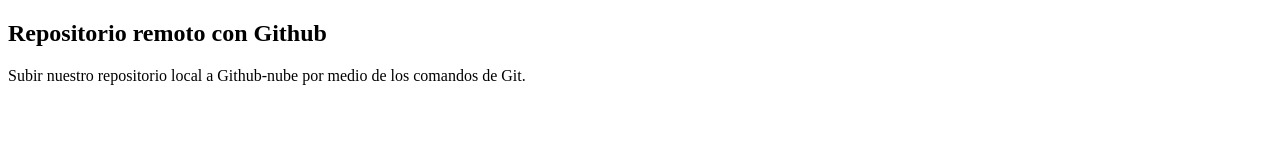
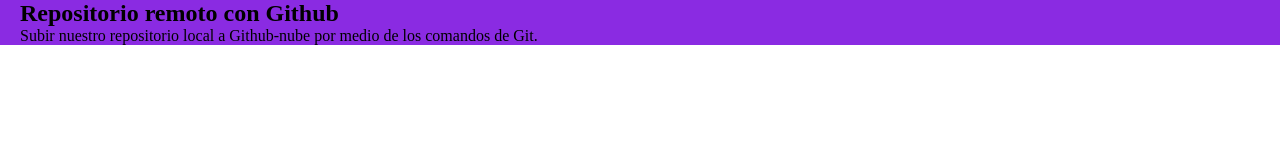
Before and after one commit to Jose-storm/my_test, a plain HTML site: page index.html in a window 1280 px wide. Drawn offline with Linux system fonts and the light colour scheme.

Commit message:
Switch in the html and css

```diff
--- a/css/estilo.css
+++ b/css/estilo.css
@@ -0,0 +1,9 @@
+*{
+    padding: 0;
+    margin: 0;
+    box-sizing: content-box;
+}
+.contenido_uno{
+    background-color: blueviolet;
+    padding: 0px 20px;
+}
--- a/index.html
+++ b/index.html
@@ -8,7 +8,7 @@
 </head>
 <body>
     <main>
-        <section>
+        <section class="contenido_uno">
             <h2>Repositorio remoto con Github</h2>
             <p>
                 Subir nuestro repositorio local a Github-nube
```
